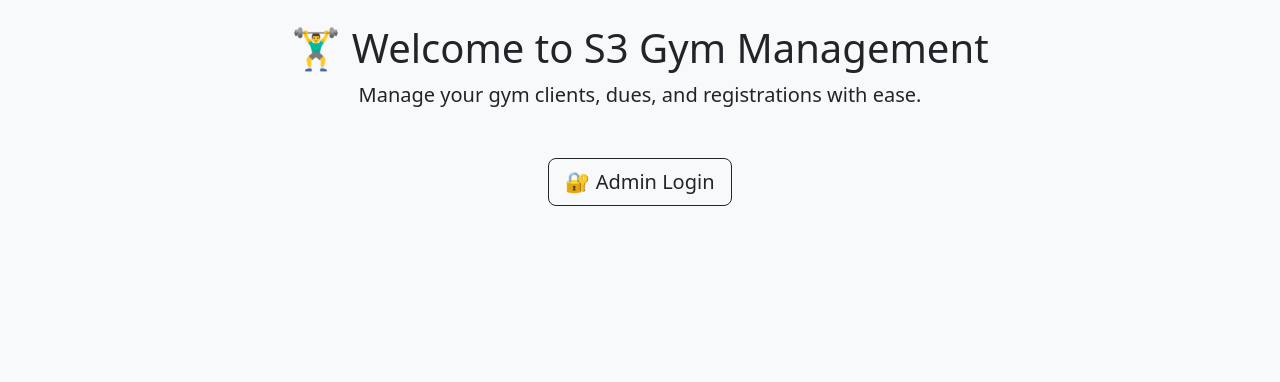
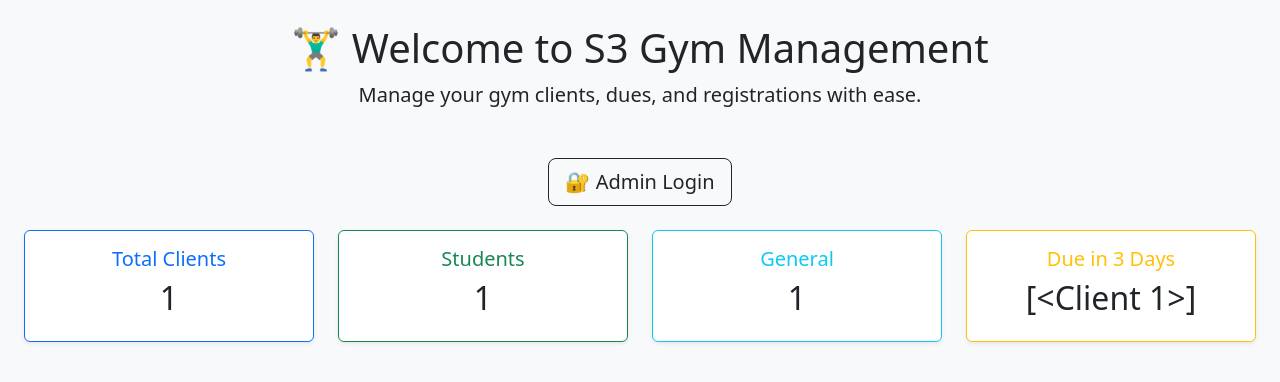
Before and after one commit to sivaganga9786/s3Gym, a Flask app: template templates/home.html in a window 1280 px wide. Shown: the top 382 px of the page. Run offline with Flask 3, Linux system fonts and the light colour scheme; tables that the repository leaves empty hold one stand-in row (values such as "Sample post"); the template is opened without the code that fills it: values that come from a table or form of the project are taken from there, most other values are stand-ins (such as "Sample title", 1, 10 or a date in 2020).

Commit message:
added all changes

```diff
--- a/app.py
+++ b/app.py
@@ -196,12 +196,38 @@ def due_clients():
     today = datetime.today().date()
     next_3_days = today + timedelta(days=3)
 
-    due = Client.query.filter(
-        Client.payment_due_date >= today,
+    # 🔁 Auto-update status to 'unpaid' if due date is near or passed
+    due_soon_clients = Client.query.filter(
         Client.payment_due_date <= next_3_days
-    ).order_by(Client.payment_due_date).all()
+    ).all()
 
-    return render_template('due_clients.html', clients=due)
+    for client in due_soon_clients:
+        if client.payment_status != 'unpaid':
+            client.payment_status = 'unpaid'
+            client.last_updated = datetime.now()
+
+    db.session.commit()
+
+    # 🎯 Now fetch those clients for display
+    due_clients = Client.query.filter(
+        Client.payment_status == 'unpaid',
+        Client.payment_due_date <= next_3_days
+    ).all()
+
+    return render_template('due_clients.html', clients=due_clients)
+
+@app.route('/mark_paid/<int:client_id>', methods=['POST'])
+def mark_paid(client_id):
+    if not session.get('admin_logged_in'):
+        return redirect(url_for('login'))
+
+    client = Client.query.get_or_404(client_id)
+    client.payment_status = 'paid'
+    client.last_updated = datetime.now()
+    db.session.commit()
+    flash(f"{client.name} marked as paid.", "success")
+    return redirect(url_for('due_clients'))
+
 
 
 @app.route('/login', methods=['GET', 'POST'])
@@ -243,6 +269,31 @@ def download_excel_all():
     path = 'static/backups/all_clients.xlsx'
     pd.DataFrame(data).to_excel(path, index=False)
     return send_file(path, as_attachment=True)
+@app.route('/home')
+def home():
+    if not session.get('admin_logged_in'):
+        return redirect(url_for('login'))
+
+    today = datetime.today().date()
+    next_3_days = today + timedelta(days=3)
+
+    total_clients = Client.query.count()
+    total_students = Client.query.filter_by(client_type='student').count()
+    total_general = Client.query.filter_by(client_type='general').count()
+
+    due_clients_count = Client.query.filter(
+        Client.payment_due_date >= today,
+        Client.payment_due_date <= next_3_days
+    ).count()
+
+    return render_template(
+        'home.html',
+        current_year=datetime.now().year,
+        total_clients=total_clients,
+        total_students=total_students,
+        total_general=total_general,
+        due_clients_count=due_clients_count
+    )
 
 @app.route('/download_excel/<client_type>')
 def download_excel_by_type(client_type):
--- a/templates/home.html
+++ b/templates/home.html
@@ -24,6 +24,40 @@
       </div>
     {% endif %}
   </div>
+<div class="row text-center my-4">
+  <div class="col-md-3">
+    <div class="card shadow-sm border-primary">
+      <div class="card-body">
+        <h5 class="text-primary">Total Clients</h5>
+        <h2>{{ total_clients }}</h2>
+      </div>
+    </div>
+  </div>
+  <div class="col-md-3">
+    <div class="card shadow-sm border-success">
+      <div class="card-body">
+        <h5 class="text-success">Students</h5>
+        <h2>{{ total_students }}</h2>
+      </div>
+    </div>
+  </div>
+  <div class="col-md-3">
+    <div class="card shadow-sm border-info">
+      <div class="card-body">
+        <h5 class="text-info">General</h5>
+        <h2>{{ total_general }}</h2>
+      </div>
+    </div>
+  </div>
+  <div class="col-md-3">
+    <div class="card shadow-sm border-warning">
+      <div class="card-body">
+        <h5 class="text-warning">Due in 3 Days</h5>
+        <h2>{{ due_clients_count }}</h2>
+      </div>
+    </div>
+  </div>
+</div>
 
 </body>
 </html>
```
Also changed, not shown: templates/due_clients.html (+10 -0 lines).
